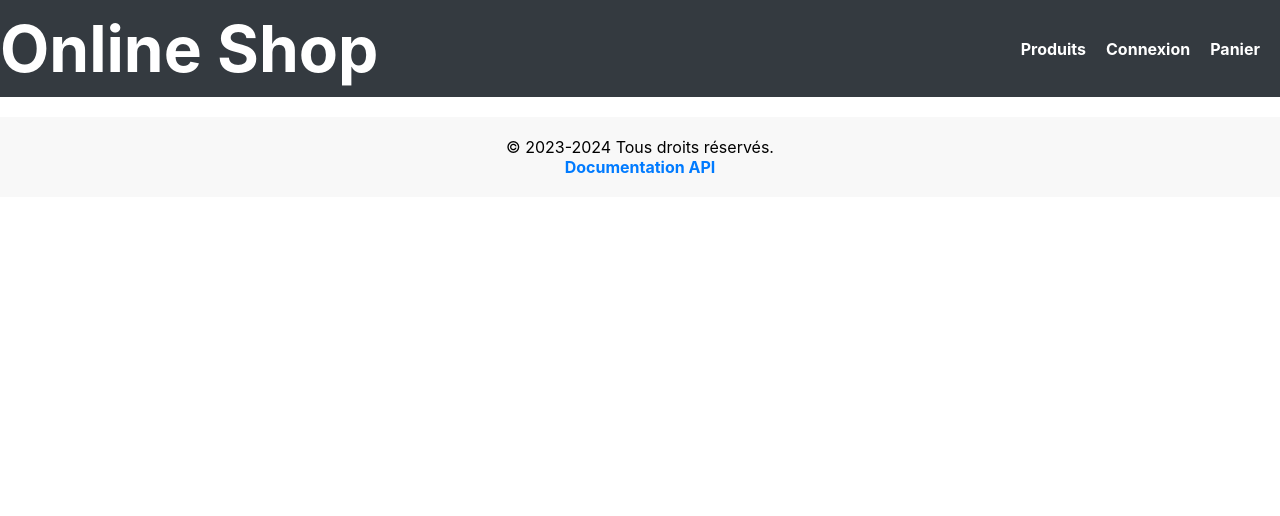
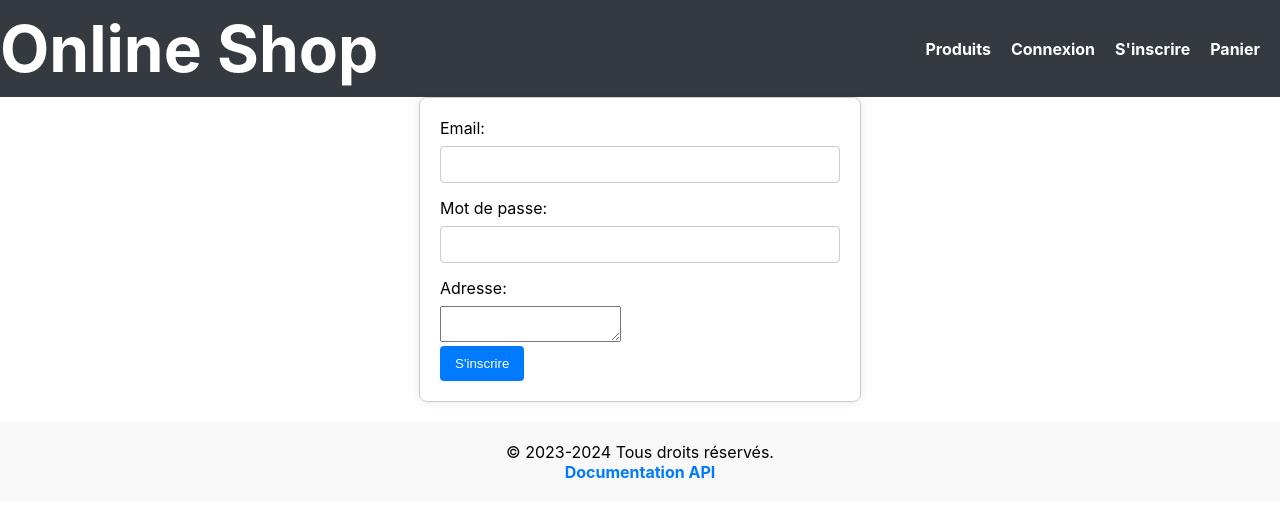
Before and after one commit to cheadaniel/onlineShop, a React (Create React App) app in the folder frontend/: page /register in a window 1280 px wide. Shown: the top 516 px of the page. Built offline with nearby package versions, Linux system fonts and the light colour scheme.

Commit message:
Register.js

```diff
--- a/frontend/src/App.js
+++ b/frontend/src/App.js
@@ -5,6 +5,7 @@ import Footer from './components/assets/Footer/footer';
 import ProductsList from './components/productList/ProductsList';
 import ProductDetail from './components/productCard/productDetail';
 import LoginForm from './components/assets/login/Login';
+import RegistrationForm from './components/assets/Register/Register';
 import APIDocumentation from './components/APIDocumentation/APIDoc';
 import Home from './components/assets/Home/Home';
 
@@ -34,6 +35,7 @@ const App = () => {
           path="/login"
           element={<LoginForm onLogin={handleLogin} />}
         />
+        <Route path="/register" element={<RegistrationForm />} />
         <Route path="/api/doc" element={<APIDocumentation />} />
       </Routes>
       <main>
--- a/frontend/src/components/assets/Header/header.js
+++ b/frontend/src/components/assets/Header/header.js
@@ -56,6 +56,9 @@ const Header = ({ isAuthenticated, isAdmin, onLogout }) => {
                                 <Link to="/login">Connexion</Link>
                             </li>
                             <li>
+                                <Link to="/register">S'inscrire</Link>
+                            </li>
+                            <li>
                                 <Link to="/cart">Panier</Link>
                             </li>
                         </>
--- /dev/null
+++ b/frontend/src/components/assets/Register/Register.css
@@ -0,0 +1,34 @@
+form {
+  max-width: 400px;
+  margin: 0 auto;
+}
+
+div {
+  margin-bottom: 16px;
+}
+
+label {
+  display: block;
+  margin-bottom: 8px;
+}
+
+input,
+textarea {
+  width: 100%;
+  padding: 8px;
+  box-sizing: border-box;
+  margin-bottom: 8px;
+}
+
+button {
+  background-color: #4caf50;
+  color: white;
+  padding: 10px 15px;
+  border: none;
+  border-radius: 4px;
+  cursor: pointer;
+}
+
+button:hover {
+  background-color: #45a049;
+}
--- /dev/null
+++ b/frontend/src/components/assets/Register/Register.js
@@ -0,0 +1,86 @@
+import React, { useState } from 'react';
+import { useNavigate } from 'react-router-dom';
+import axios from 'axios';
+
+const RegistrationForm = () => {
+    const navigate = useNavigate();
+
+    const [formData, setFormData] = useState({
+        email: '',
+        password: '',
+        address: '',
+    });
+
+    const [error, setError] = useState('');
+
+    const handleChange = (e) => {
+        setFormData({ ...formData, [e.target.name]: e.target.value });
+    };
+
+    const handleSubmit = async (e) => {
+        e.preventDefault();
+
+        // Validation côté client
+        if (!formData.email || !formData.password || !formData.address) {
+            setError('Tous les champs doivent être remplis.');
+            return;
+        }
+
+        try {
+            const response = await axios.post('https://localhost:8000/api/users/create', formData, {
+                // Configurations pour permettre l'envoi de cookies
+                withCredentials: true,
+                // Autres configurations selon les besoins
+            });
+
+            console.log('Inscription réussie:', response.data);
+            navigate('/login');
+        } catch (error) {
+            console.error('Erreur lors de l\'inscription:', error);
+            setError('Erreur lors de l\'inscription. Veuillez réessayer.');
+        }
+    };
+
+    return (
+        <form onSubmit={handleSubmit}>
+            <div>
+                <label htmlFor="email">Email:</label>
+                <input
+                    type="email"
+                    id="email"
+                    name="email"
+                    value={formData.email}
+                    onChange={handleChange}
+                    required
+                />
+            </div>
+            <div>
+                <label htmlFor="password">Mot de passe:</label>
+                <input
+                    type="password"
+                    id="password"
+                    name="password"
+                    value={formData.password}
+                    onChange={handleChange}
+                    required
+                />
+            </div>
+            <div>
+                <label htmlFor="address">Adresse:</label>
+                <textarea
+                    id="address"
+                    name="address"
+                    value={formData.address}
+                    onChange={handleChange}
+                    required
+                />
+            </div>
+            <div>
+                <button type="submit">S'inscrire</button>
+            </div>
+            {error && <p style={{ color: 'red' }}>{error}</p>}
+        </form>
+    );
+};
+
+export default RegistrationForm;
```
